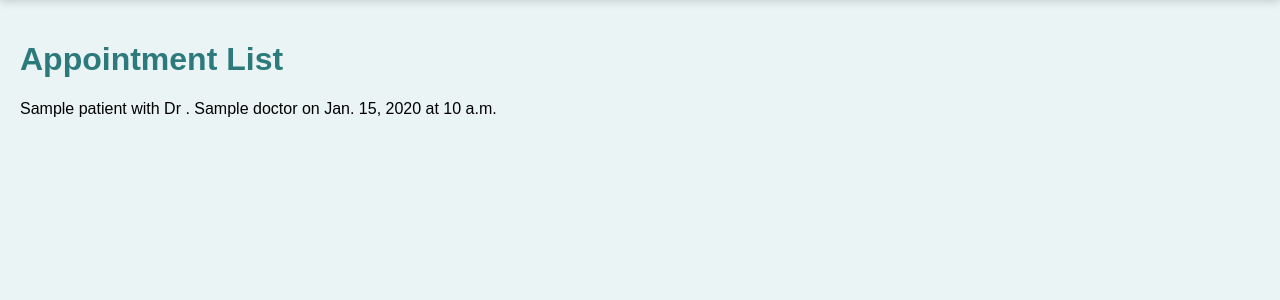
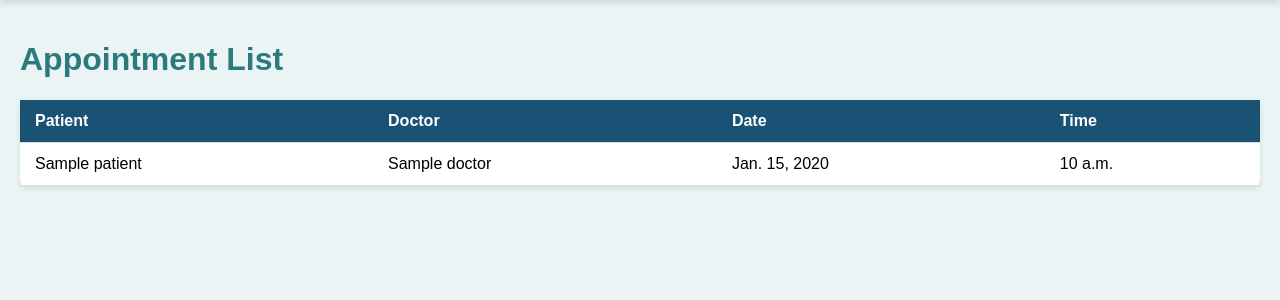
Before and after one commit to Manish2-git/hospital-management-system, a Django app: page /appointments/ in a window 1280 px wide. Shown: the part 66-366 px from the top of the page. Run offline with Django 5.2, Linux system fonts and the light colour scheme; tables that the repository leaves empty hold one stand-in row (values such as "Sample post").

Commit message:
convert list pages to table format for better UI

```diff
--- a/core/templates/core/appointment_list.html
+++ b/core/templates/core/appointment_list.html
@@ -2,9 +2,20 @@
 
 {% block content %}
 <h1>Appointment List</h1>
-<ul>
-    {% for appointment in appointments%}
-        <li>{{ appointment.patient.name}} with Dr . {{ appointment.doctor.name}} on {{appointment.date}} at {{appointment.time}}</li>
+<table>
+    <tr>
+        <th>Patient</th>
+        <th>Doctor</th>
+        <th>Date</th>
+        <th>Time</th>
+    </tr>
+    {% for appointment in appointments %}
+    <tr>
+        <td>{{ appointment.patient.name }}</td>
+         <td>{{ appointment.doctor.name }}</td>
+         <td>{{ appointment.date }}</td>
+         <td>{{ appointment.time }}</td>
+    </tr>
     {% endfor %}
-</ul>
+</table>
 {% endblock %}
--- a/core/templates/core/base.html
+++ b/core/templates/core/base.html
@@ -38,6 +38,28 @@
                 transform: translateX(5px);
                 box-shadow: 0 3px 8px rgba(0,0,0,0.15);
             }
+
+            table {
+                width: 100%;
+                border-collapse: collapse;
+                background: white;
+                box-shadow: 0 2px 6px rgba(0,0,0,0.1);
+                border-radius: 6px;
+                overflow: hidden:
+            }
+
+            th, td {
+                padding: 12px 15px;
+                text-align: left;
+                border-bottom: 1px solid #ddd;
+            }
+            th{
+                background-color: #1a5276;
+                color: white;
+            }
+            tr:hover {
+                background-color: #f1f8f8;
+            }
         </style>
     </head>
 </body>
```
Also changed, not shown: core/templates/core/emergency_queue.html (+14 -3 lines), core/templates/core/patient_list.html (+13 -3 lines).
